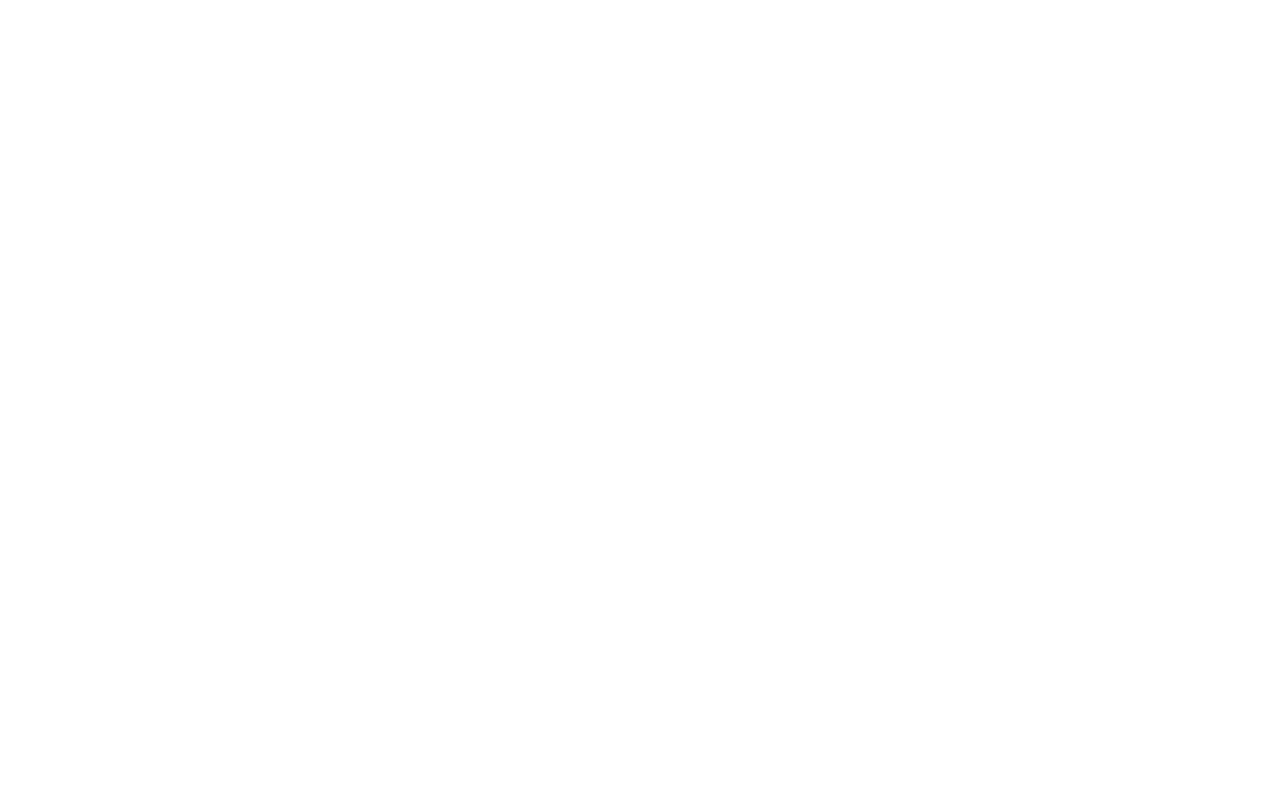
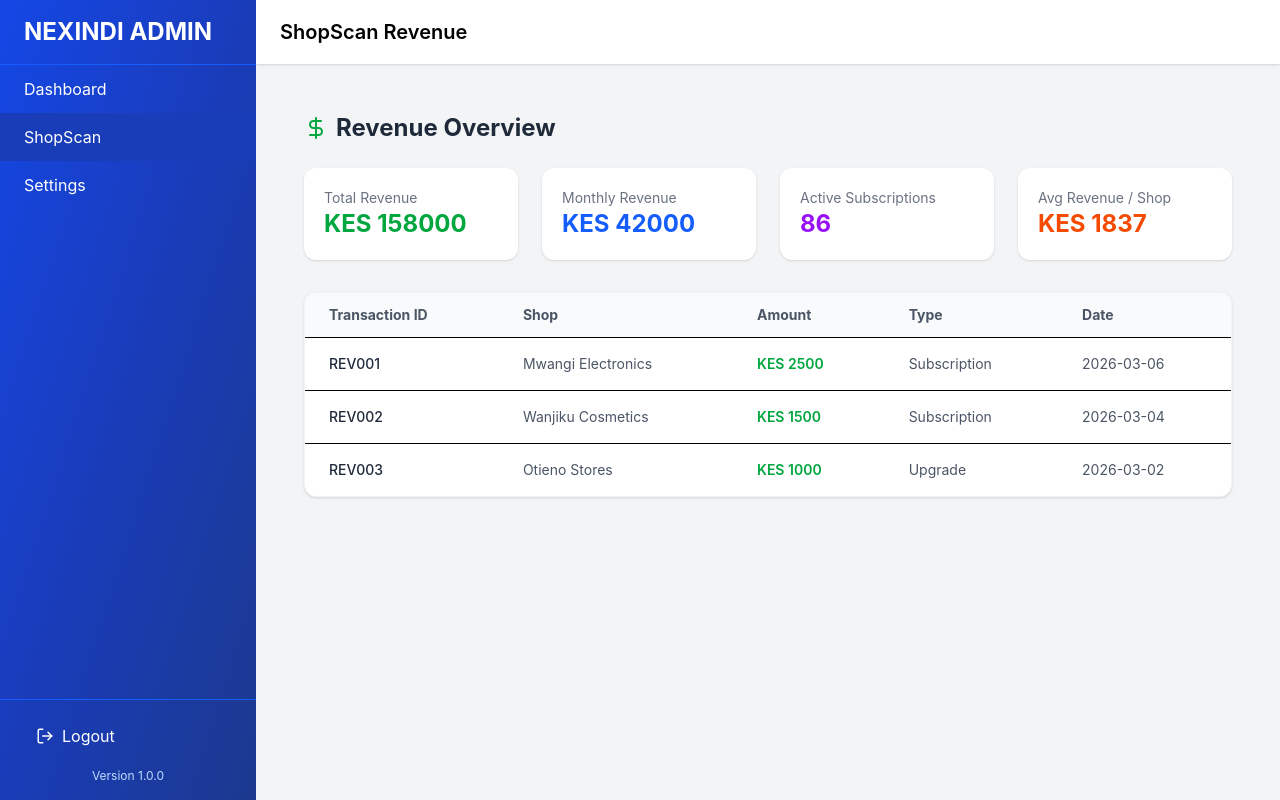
Before and after one commit to Gideonngige/nexindi-dashboard, a React (Vite) app: page /shopscan/revenue in a window 1280 px wide. Before the commit this address had no page. Built offline with nearby package versions, Linux system fonts and the light colour scheme.

Commit message:
added revenue page

```diff
--- a/src/App.jsx
+++ b/src/App.jsx
@@ -7,6 +7,7 @@
 import ShopscanUsers from './Pages/Shopscan/ShopscanUsers';
 import ShopscanShops from './Pages/Shopscan/Shopscanshops';
 import ShopscanPayments from './Pages/Shopscan/Shopscanpayments';
+import ShopscanRevenue from './Pages/Shopscan/Shopscanrevenue';
 
 
 function App() {
@@ -19,6 +20,7 @@
         <Route path="/shopscan/users" element={<ShopscanUsers />} />
         <Route path="/shopscan/shops" element={<ShopscanShops />} />
         <Route path="/shopscan/payments" element={<ShopscanPayments />} />
+        <Route path="/shopscan/revenue" element={<ShopscanRevenue />} />
         <Route path="/settings" element={<Settings />} />
 
 
--- /dev/null
+++ b/src/Pages/Shopscan/Shopscanrevenue.jsx
@@ -0,0 +1,141 @@
+// src/screens/admin/ShopscanRevenue.js
+import React, { useState } from "react";
+import Layout from "../Layout";
+import { DollarSign } from "lucide-react";
+
+const ShopscanRevenue = () => {
+
+  const revenueStats = {
+    totalRevenue: 158000,
+    monthlyRevenue: 42000,
+    activeSubscriptions: 86,
+    avgRevenuePerShop: 1837
+  };
+
+  const [transactions] = useState([
+    {
+      id: "REV001",
+      shop: "Mwangi Electronics",
+      amount: 2500,
+      type: "Subscription",
+      date: "2026-03-06"
+    },
+    {
+      id: "REV002",
+      shop: "Wanjiku Cosmetics",
+      amount: 1500,
+      type: "Subscription",
+      date: "2026-03-04"
+    },
+    {
+      id: "REV003",
+      shop: "Otieno Stores",
+      amount: 1000,
+      type: "Upgrade",
+      date: "2026-03-02"
+    }
+  ]);
+
+  return (
+    <Layout title="ShopScan Revenue">
+
+      <div className="p-6">
+
+        {/* Page Title */}
+        <div className="flex items-center gap-2 mb-6">
+          <DollarSign size={24} className="text-green-600" />
+          <h2 className="text-2xl font-bold text-gray-800">
+            Revenue Overview
+          </h2>
+        </div>
+
+        {/* Revenue Stats */}
+        <div className="grid grid-cols-1 md:grid-cols-4 gap-6 mb-8">
+
+          <div className="bg-white shadow rounded-xl p-5">
+            <p className="text-gray-500 text-sm">Total Revenue</p>
+            <h3 className="text-2xl font-bold text-green-600">
+              KES {revenueStats.totalRevenue}
+            </h3>
+          </div>
+
+          <div className="bg-white shadow rounded-xl p-5">
+            <p className="text-gray-500 text-sm">Monthly Revenue</p>
+            <h3 className="text-2xl font-bold text-blue-600">
+              KES {revenueStats.monthlyRevenue}
+            </h3>
+          </div>
+
+          <div className="bg-white shadow rounded-xl p-5">
+            <p className="text-gray-500 text-sm">Active Subscriptions</p>
+            <h3 className="text-2xl font-bold text-purple-600">
+              {revenueStats.activeSubscriptions}
+            </h3>
+          </div>
+
+          <div className="bg-white shadow rounded-xl p-5">
+            <p className="text-gray-500 text-sm">Avg Revenue / Shop</p>
+            <h3 className="text-2xl font-bold text-orange-600">
+              KES {revenueStats.avgRevenuePerShop}
+            </h3>
+          </div>
+
+        </div>
+
+        {/* Revenue Table */}
+
+        <div className="bg-white rounded-xl shadow border border-gray-100 overflow-x-auto">
+
+          <table className="w-full text-sm">
+
+            <thead className="bg-gray-50 text-gray-600">
+              <tr>
+                <th className="text-left px-6 py-3">Transaction ID</th>
+                <th className="text-left px-6 py-3">Shop</th>
+                <th className="text-left px-6 py-3">Amount</th>
+                <th className="text-left px-6 py-3">Type</th>
+                <th className="text-left px-6 py-3">Date</th>
+              </tr>
+            </thead>
+
+            <tbody>
+
+              {transactions.map((txn) => (
+                <tr key={txn.id} className="border-t hover:bg-gray-50">
+
+                  <td className="px-6 py-4 font-medium text-gray-800">
+                    {txn.id}
+                  </td>
+
+                  <td className="px-6 py-4 text-gray-600">
+                    {txn.shop}
+                  </td>
+
+                  <td className="px-6 py-4 font-semibold text-green-600">
+                    KES {txn.amount}
+                  </td>
+
+                  <td className="px-6 py-4 text-gray-600">
+                    {txn.type}
+                  </td>
+
+                  <td className="px-6 py-4 text-gray-600">
+                    {txn.date}
+                  </td>
+
+                </tr>
+              ))}
+
+            </tbody>
+
+          </table>
+
+        </div>
+
+      </div>
+
+    </Layout>
+  );
+};
+
+export default ShopscanRevenue;
```
